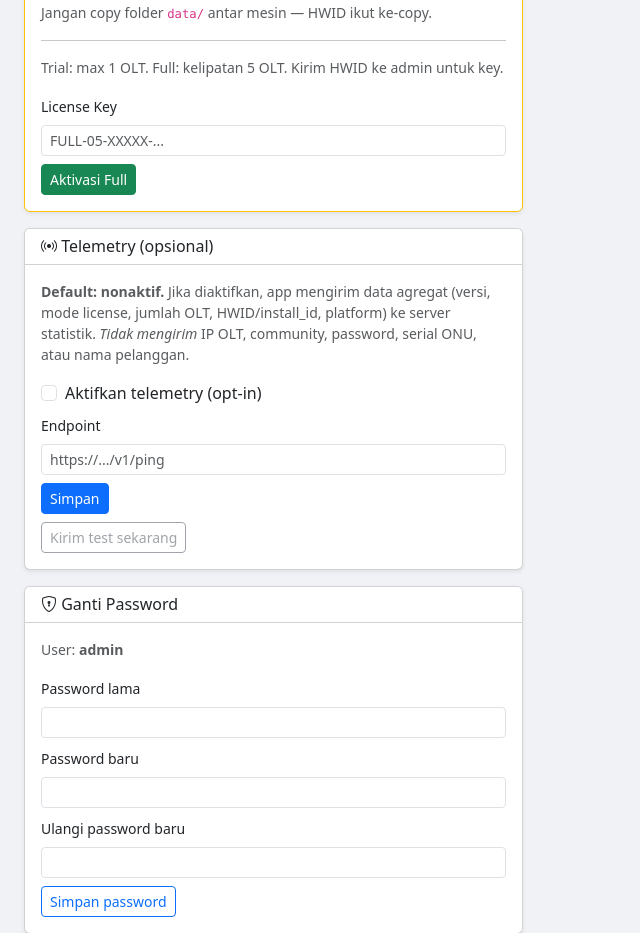
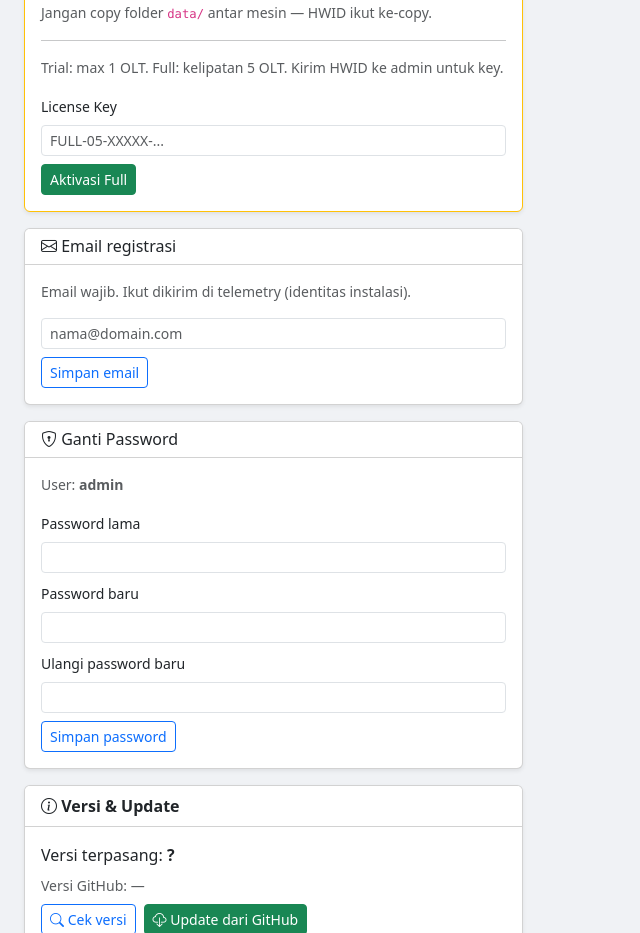
Before and after one commit to agasthanet/olt-monitor, a Python web app: template templates/settings.html in a window 1280 px wide. Shown: the part 1138-2071 px from the top of the page, without its empty margins (0-640 px from the left). Run offline with Jinja, Linux system fonts and the light colour scheme; the template is opened without the code that fills it, so the values that code supplies are empty.

Commit message:
Update settings.html

```diff
--- a/templates/settings.html
+++ b/templates/settings.html
@@ -168,42 +168,17 @@
     </div>
 
 
-
     <div class="card shadow-sm mt-3">
       <div class="card-header bg-white">
-        <h6 class="mb-0"><i class="bi bi-broadcast"></i> Telemetry (opsional)</h6>
+        <h6 class="mb-0"><i class="bi bi-envelope"></i> Email registrasi</h6>
       </div>
       <div class="card-body">
-        <p class="small text-muted">
-          <strong>Default: nonaktif.</strong> Jika diaktifkan, app mengirim data agregat
-          (versi, mode license, jumlah OLT, HWID/install_id, platform) ke server statistik.
-          <em>Tidak mengirim</em> IP OLT, community, password, serial ONU, atau nama pelanggan.
-        </p>
-        <form method="post" class="mb-2">
-          <input type="hidden" name="action" value="save_telemetry">
-          <div class="form-check mb-2">
-            <input class="form-check-input" type="checkbox" name="telemetry_enabled" value="1" id="telEn"
-              {% if telemetry and telemetry.enabled %}checked{% endif %}>
-            <label class="form-check-label" for="telEn">Aktifkan telemetry (opt-in)</label>
-          </div>
-          <label class="form-label small">Endpoint</label>
-          <input type="url" name="telemetry_endpoint" class="form-control form-control-sm mb-2"
-                 value="{{ (telemetry.endpoint if telemetry else '') or '' }}"
-                 placeholder="https://.../v1/ping">
-          <button type="submit" class="btn btn-sm btn-primary">Simpan</button>
-        </form>
-        {% if telemetry and telemetry.last_sent %}
-        <p class="small text-muted mb-1">
-          Kirim terakhir:
-          {% if telemetry.last_ok %}<span class="text-success">OK</span>{% else %}<span class="text-danger">gagal</span>{% endif %}
-          {% if telemetry.last_error %} — {{ telemetry.last_error }}{% endif %}
-        </p>
-        {% endif %}
+        <p class="small text-muted">Email wajib. Ikut dikirim di telemetry (identitas instalasi).</p>
         <form method="post">
-          <input type="hidden" name="action" value="telemetry_ping">
-          <button type="submit" class="btn btn-sm btn-outline-secondary" {% if not (telemetry and telemetry.enabled) %}disabled{% endif %}>
-            Kirim test sekarang
-          </button>
+          <input type="hidden" name="action" value="save_email">
+          <input type="email" name="email" class="form-control form-control-sm mb-2"
+                 value="{{ registered_email or '' }}" required placeholder="nama@domain.com">
+          <button type="submit" class="btn btn-sm btn-outline-primary">Simpan email</button>
         </form>
       </div>
     </div>
```
